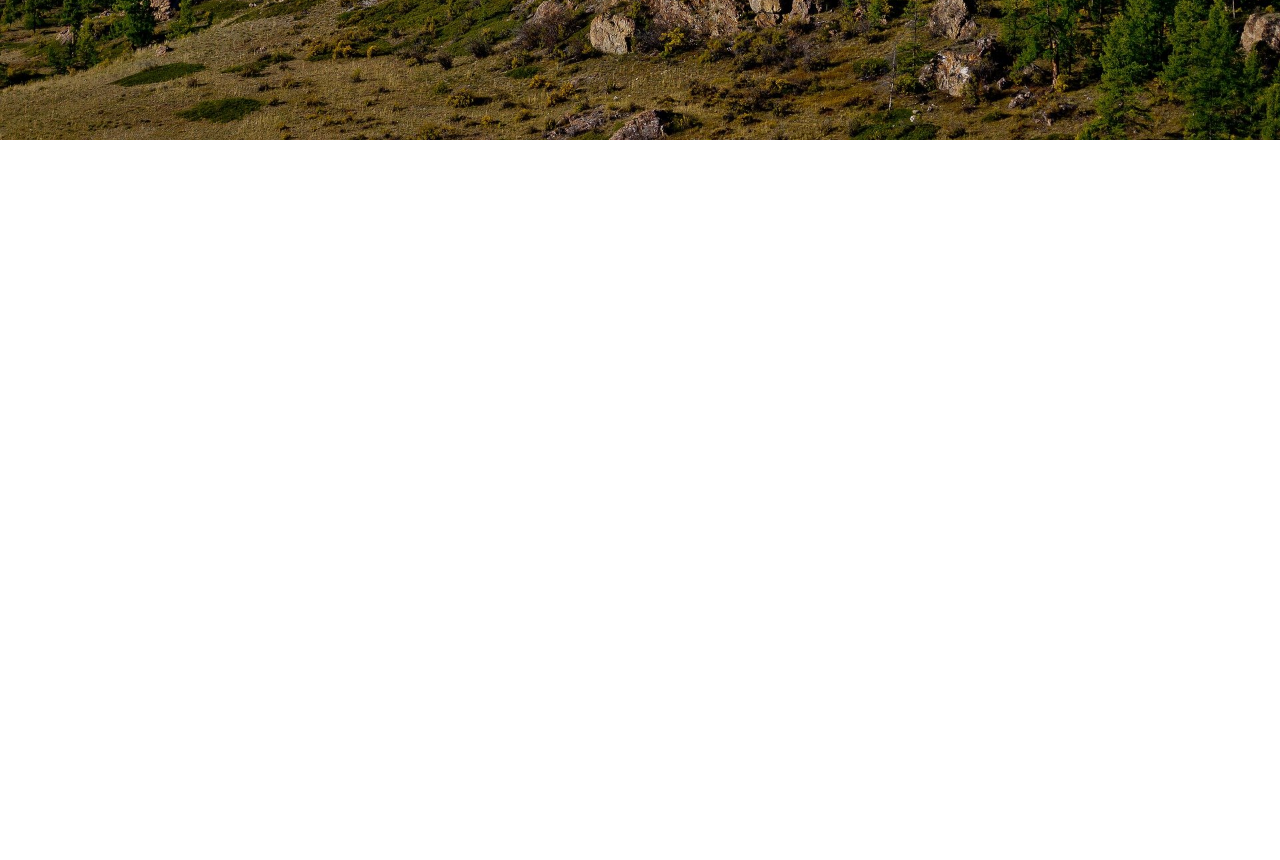
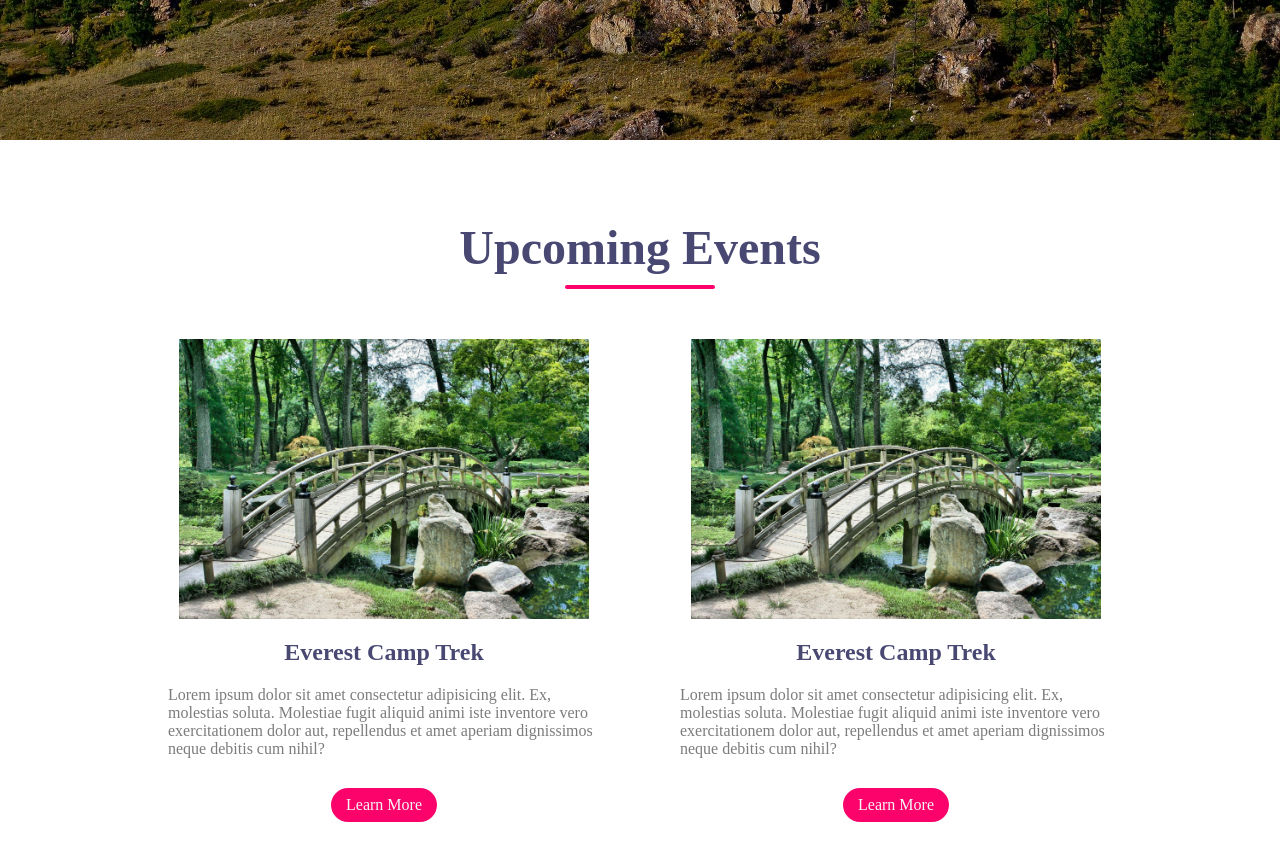
Before and after one commit to Hasan1mahmudul/Agency-website, a plain HTML site: page Agency_website/index.html in a window 1280 px wide. Shown: the part 660-1520 px from the top of the page. Before the commit the page ends 800 px from the top, so only its background shows below. Drawn offline with Linux system fonts and the light colour scheme.

Commit message:
Events section design

```diff
--- a/Agency_website/css/style3.css
+++ b/Agency_website/css/style3.css
@@ -13,6 +13,9 @@ a{
 }
 ul{
     list-style: none;
+}
+body, html{
+    overflow-x: hidden;
 }
 .active{
     color: #fc036b;
@@ -120,3 +123,44 @@ header{
         margin: 30px auto;
     }
 }
+
+/* events */
+
+section{
+     width: 80%;
+     margin: 80px auto;
+}
+.title{
+    text-align: center;
+    font-size: 4vmin;
+    color: #484872;
+}
+.row{
+    display: flex;
+    align-items: center;
+    width: 100%;
+    justify-content: space-between;
+}
+.row .col img{
+    width: 80%;
+}
+.row .col{
+    display: flex;
+    flex-direction: column;
+    align-items: center;
+}
+.events .row{
+    margin-top: 50px ;
+}
+h4{
+    font-size: 3vmin;
+    color: #484872;
+    margin: 20px auto;
+}
+p{
+    color: #7c7c7c;
+    padding: 0px 40px;
+}
+.events .ctn{
+    margin-top: 30px;
+}
--- a/Agency_website/index.html
+++ b/Agency_website/index.html
@@ -1,5 +1,6 @@
 <!DOCTYPE html>
 <html lang="en">
+
 <head>
     <meta charset="UTF-8">
     <meta http-equiv="X-UA-Compatible" content="IE=edge">
@@ -8,6 +9,7 @@
     <!-- css link -->
     <link rel="stylesheet" href="css/style3.css">
 </head>
+
 <body>
     <nav class="navbar">
         <h1 class="logo">ADVENTURE</h1>
@@ -30,14 +32,42 @@
         </div>
 
     </header>
+    <!-- Events -->
+    <section class="events">
+        <div class="title">
+            <h1>Upcoming Events</h1>
+            <div class="line"></div>
+        </div>
+        <div class="row">
+            <div class="col">
+                <img src="img/bridge-53769_1920.jpg" alt="">
+                <h4>Everest Camp Trek</h4>
+                <p>Lorem ipsum dolor sit amet consectetur adipisicing elit.
+                    Ex, molestias soluta. Molestiae fugit
+                    aliquid animi iste inventore vero exercitationem dolor aut,
+                    repellendus et amet aperiam dignissimos neque debitis cum nihil?</p>
+                <a href="#" class="ctn">Learn More</a>
+            </div>
+            <div class="col">
+                <img src="img/bridge-53769_1920.jpg" alt="">
+                <h4>Everest Camp Trek</h4>
+                <p>Lorem ipsum dolor sit amet consectetur adipisicing elit.
+                    Ex, molestias soluta. Molestiae fugit
+                    aliquid animi iste inventore vero exercitationem dolor aut,
+                    repellendus et amet aperiam dignissimos neque debitis cum nihil?</p>
+                <a href="#" class="ctn">Learn More</a>
+            </div>
+        </div>
+    </section>
 
     <script>
         const menuBtn = document.querySelector('.menu-btn')
-      const navlinks =  document.querySelector('.nav-links')
+        const navlinks = document.querySelector('.nav-links')
 
-      menuBtn.addEventListener('click',()=>{
+        menuBtn.addEventListener('click', () => {
             navlinks.classList.toggle('mobile-menu')
         })
     </script>
 </body>
+
 </html>
```
Lines whose indentation alone changed are shown as unchanged.
